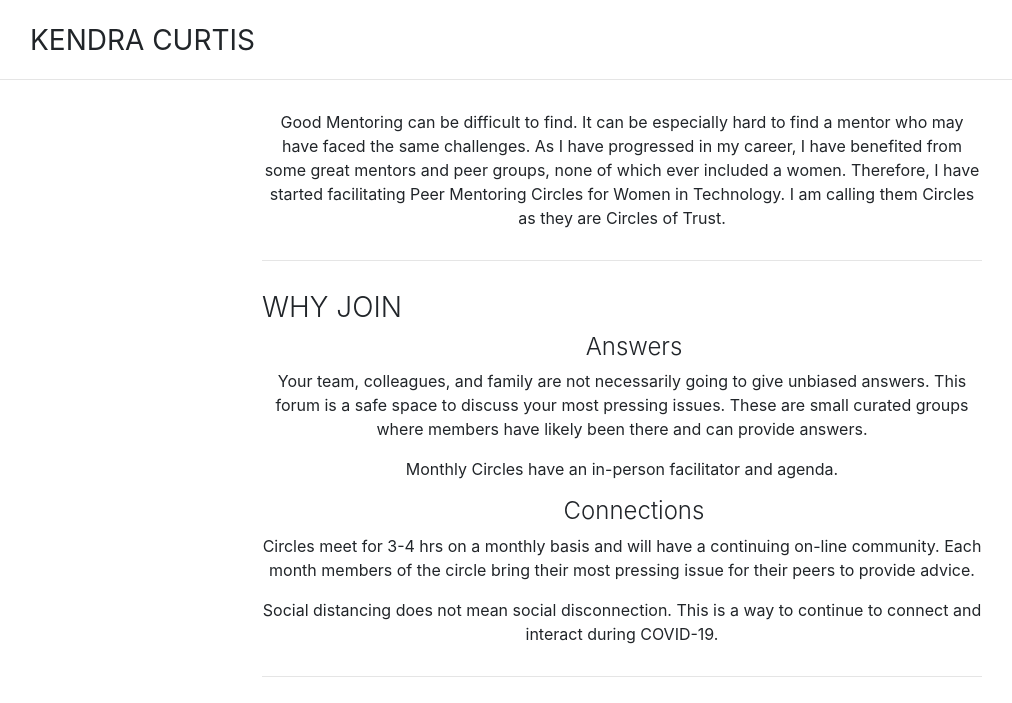
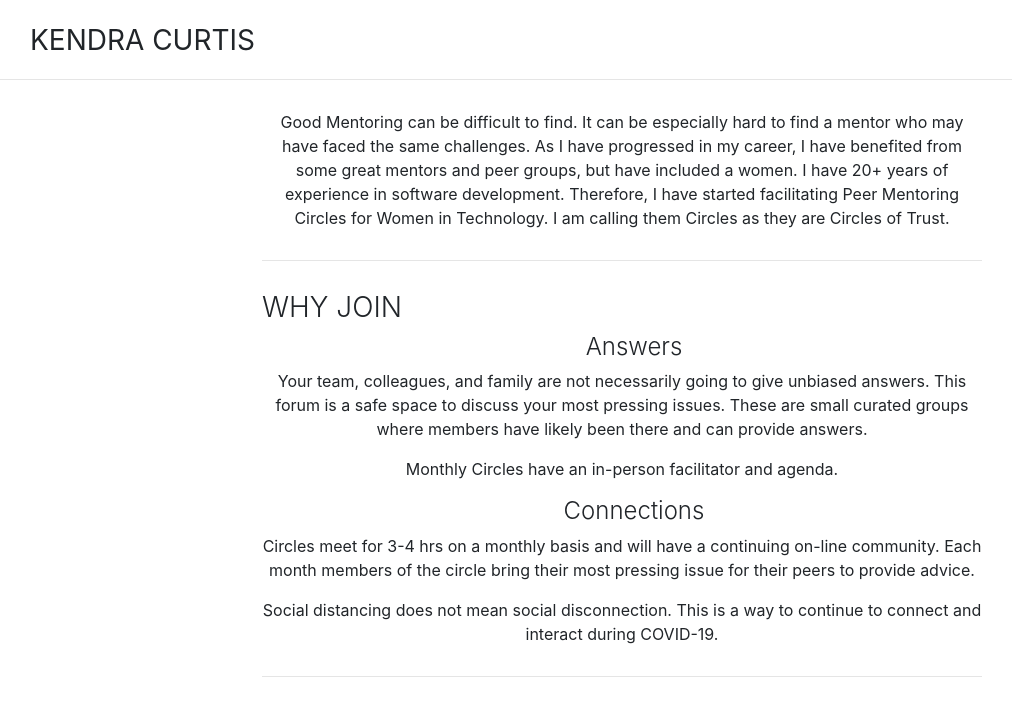
Before and after one commit to kendracurtis/kendracurtis.github.io, a Jekyll site: the page built from circles.md, in a window 1280 px wide and 900 px high, cut to the strip 0-703 px from the top of the window. Shown: the whole strip, without its empty margins (18-1030 px from the left). Built offline with Jekyll 4.4.1, drawn with Linux system fonts in a browser that asks for light colours.

Commit message:
circles Update

```diff
--- a/circles.md
+++ b/circles.md
@@ -4,7 +4,7 @@ title: Mentoring Circles
 ---
 
 <p style="margin:30px 0;" align="center">
-Good Mentoring can be difficult to find. It can be especially hard to find a mentor who may have faced the same challenges. As I have progressed in my career, I have benefited from some great mentors and peer groups, none of which ever included a women. Therefore, I have started facilitating Peer Mentoring Circles for Women in Technology. I am calling them Circles as they are Circles of Trust.</p>
+Good Mentoring can be difficult to find. It can be especially hard to find a mentor who may have faced the same challenges. As I have progressed in my career, I have benefited from some great mentors and peer groups, but have included a women. I have 20+ years of experience in software development. Therefore, I have started facilitating Peer Mentoring Circles for Women in Technology. I am calling them Circles as they are Circles of Trust.</p>
 
 ---
 
```
